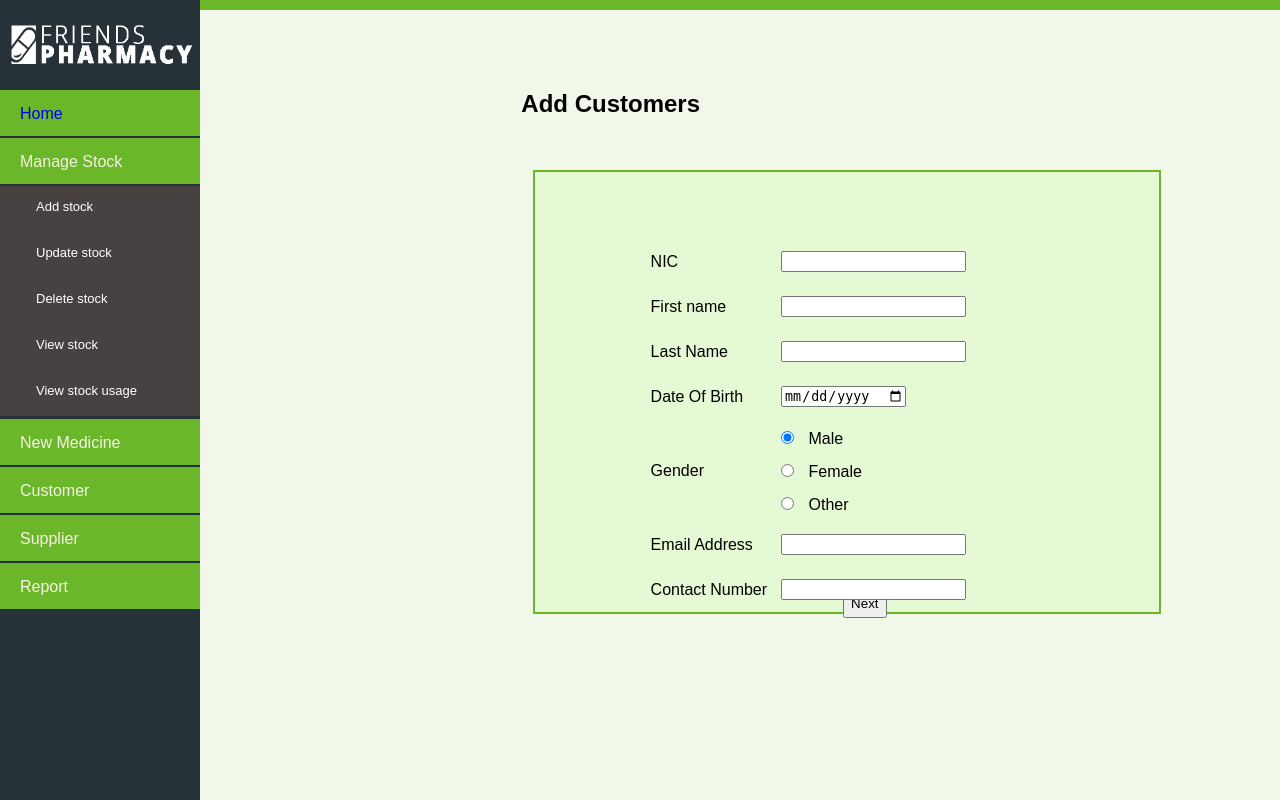
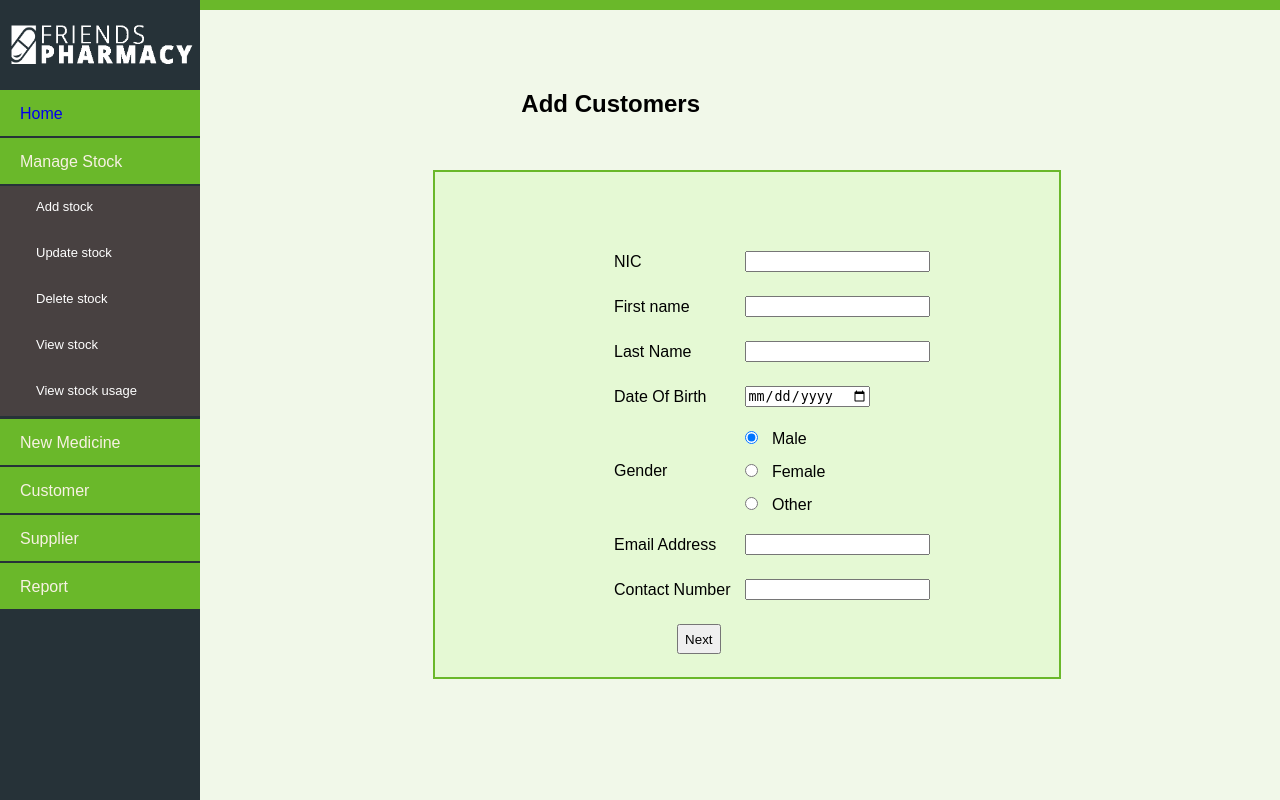
Before and after one commit to sandunadhikari/Friends_Pharmacy, a PHP site: page /friends_pharmacy/customer/addcustomer1.php in a window 1280 px wide. Run offline with PHP 8.4, Linux system fonts and the light colour scheme; some libraries are stand-ins or nearby versions.

Commit message:
bug fixes

```diff
--- a/customer/addcustomer1.php
+++ b/customer/addcustomer1.php
@@ -33,10 +33,7 @@
               border: 2px solid rgb(106,184,42);
               padding-top: 30px;
               background-color: rgb(229, 249, 212);
-              height:400px;
-
               top:100px;
-              left:100px;
 
             }
             form div {
@@ -47,9 +44,7 @@
             }
             #btn{
                 position:relative;
-                top:340px;
                 float:right;
-                right:250px;
                 height:30px;
             }
             #tbl{
@@ -112,8 +107,10 @@
         </tr>
                 <br>
                 <br>
+        <tr>
+                <td><input id="btn" type="submit" value="Next"></td>
+        </tr>
 
-        <input id="btn" type="submit" value="Next">
         </table>
             </form>
         <?php // echo $content; ?>
```
Also changed, not shown: customer/reminder.php (+10 -0 lines).
